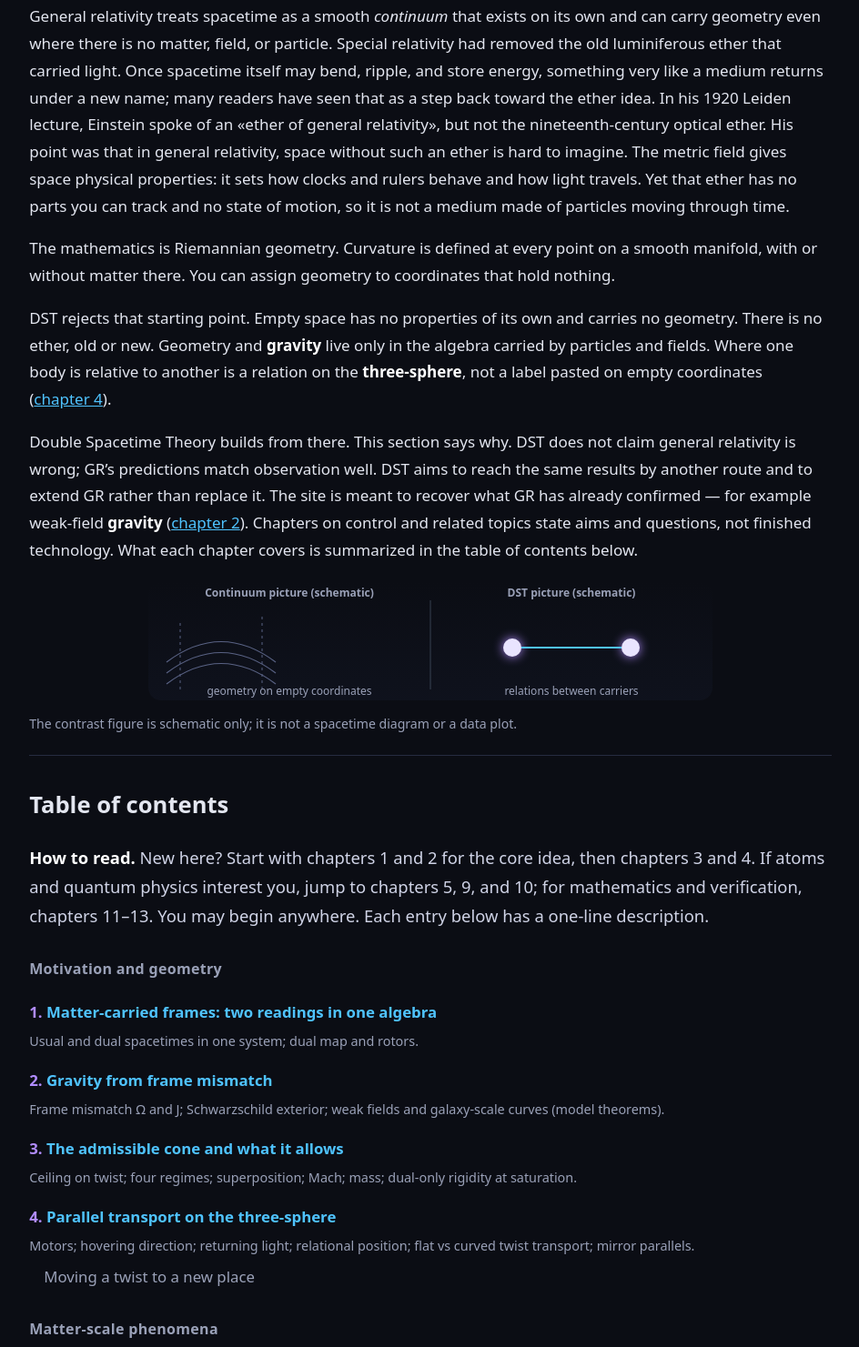
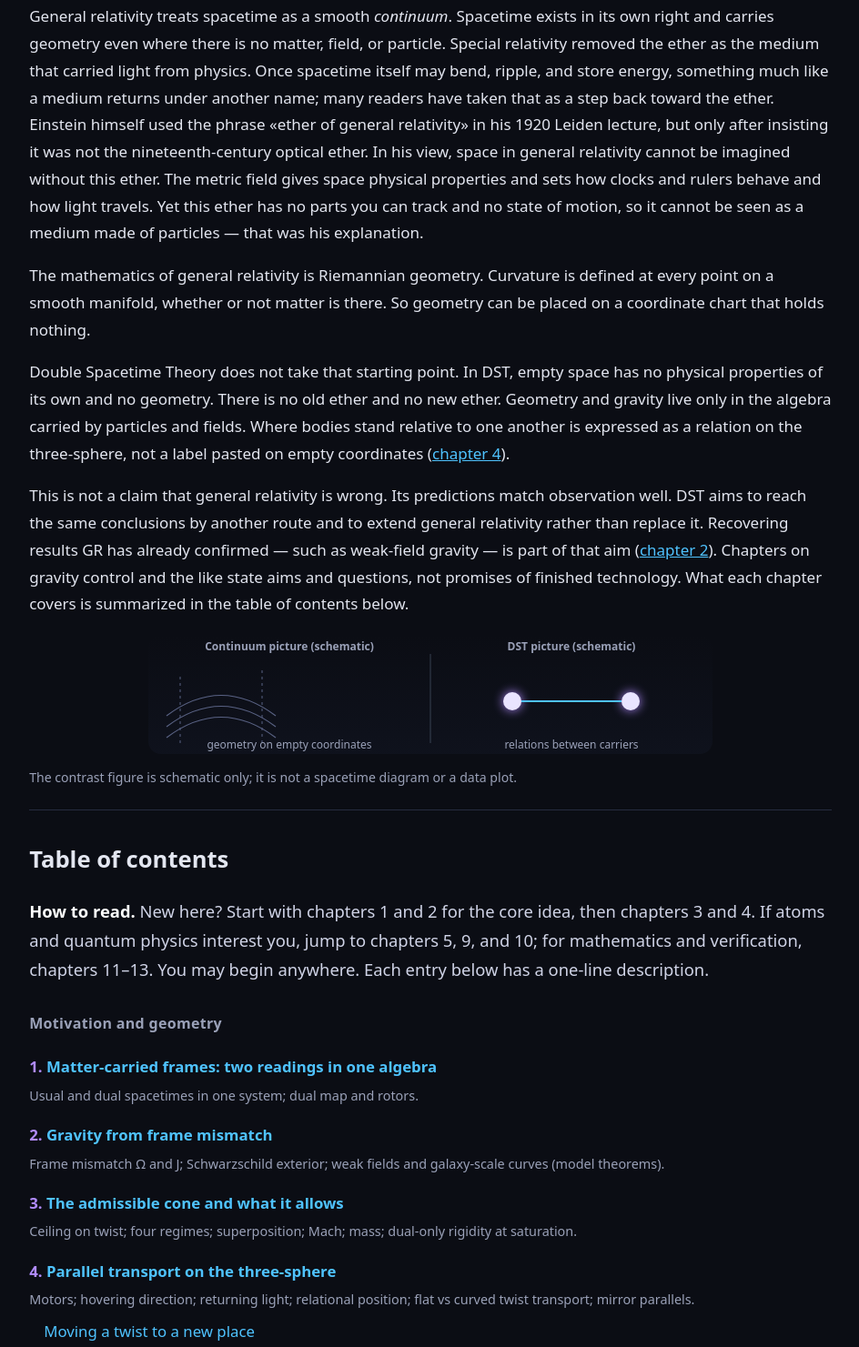
Before and after one commit to hypernumbernet/DstDiophantine, a plain HTML site: page site/index.html in a window 1280 px wide. Shown: the part 943-2424 px from the top of the page at 91% size, without its empty margins (167-1111 px from the left). Drawn offline with Linux system fonts and the light colour scheme.

Commit message:
site: polish index #why JA; style toc sub-links
User-supplied JA paragraphs; sync EN. Sub-TOC links use usual color.

Co-authored-by: hypernumbernet <hypernumbernet@users.noreply.github.com>

```diff
--- a/site/index.html
+++ b/site/index.html
@@ -190,10 +190,10 @@
 
     <section class="intro-section" id="why">
       <h2><span class="en">Why not put curvature on empty spacetime?</span><span class="ja">なぜ「空っぽの時空」に曲率を置かないのか</span></h2>
-      <p><span class="en">General relativity treats spacetime as a smooth <em>continuum</em> that exists on its own and can carry geometry even where there is no matter, field, or particle. Special relativity had removed the old luminiferous ether that carried light. Once spacetime itself may bend, ripple, and store energy, something very like a medium returns under a new name; many readers have seen that as a step back toward the ether idea. In his 1920 Leiden lecture, Einstein spoke of an «ether of general relativity», but not the nineteenth-century optical ether. His point was that in general relativity, space without such an ether is hard to imagine. The metric field gives space physical properties: it sets how clocks and rulers behave and how light travels. Yet that ether has no parts you can track and no state of motion, so it is not a medium made of particles moving through time.</span><span class="ja">一般相対性理論は、時空を滑らかな<em>連続体</em>とみなします。それ自体があって、物質も場も粒子もない場所にも幾何が載る、という世界観です。特殊相対性理論は、光を運ぶ旧エーテルを物理的な媒質として取り除きました。ところが時空そのものを曲げたり波打たせたりできると、別の名前をつけたものの、媒質に似た考え方が戻ってきます。多くの人がこれをエーテルへの後退と受け取ってきました。1920 年のライデン講演で、アインシュタインは「一般相対性理論のエーテル」と言いましたが、19 世紀光学のエーテルとは違う、と述べています。一般相対性理論では、そのようなエーテルなしの空間は想像しにくい、というのが彼の趣旨です。計量場は空間に物理的性質を与え、時計や物差し、光の進み方を決めます。ただし追跡できる部分も運動状態もなく、時間の中を動く粒子からできた媒質とは見なしません。</span></p>
-      <p><span class="en">The mathematics is Riemannian geometry. Curvature is defined at every point on a smooth manifold, with or without matter there. You can assign geometry to coordinates that hold nothing.</span><span class="ja">数学はリーマン幾何学です。滑らかな多様体の各点で曲率が定義され、そこに物質があるかは問いません。<b>座標チャート</b>に何も入っていなくても、そこに幾何を載せられる、という描像です。</span></p>
-      <p><span class="en">DST rejects that starting point. Empty space has no properties of its own and carries no geometry. There is no ether, old or new. Geometry and <b>gravity</b> live only in the algebra carried by particles and fields. Where one body is relative to another is a relation on the <b>three-sphere</b>, not a label pasted on empty coordinates (<a class="ref" href="transport.html#relational-position">chapter&nbsp;4</a>).</span><span class="ja">DST はその出発点を拒みます。空っぽの空間そのものには性質がなく、幾何も載せません。旧エーテルも新エーテルもありません。幾何も<b>引力</b>も、粒子と場が運ぶ代数の中にだけあります。物体どうしの位置は<b>三次元球面</b>上の関係であり、空の座標に貼るラベルではありません（<a class="ref" href="transport.html#relational-position">第&nbsp;4&nbsp;章</a>）。</span></p>
-      <p><span class="en">Double Spacetime Theory builds from there. This section says why. DST does not claim general relativity is wrong; GR’s predictions match observation well. DST aims to reach the same results by another route and to extend GR rather than replace it. The site is meant to recover what GR has already confirmed — for example weak-field <b>gravity</b> (<a class="ref" href="gravity.html#weak-field">chapter&nbsp;2</a>). Chapters on control and related topics state aims and questions, not finished technology. What each chapter covers is summarized in the table of contents below.</span><span class="ja">二重時空理論（DST）はそこから組み立てます。この節は、その理由を述べます。DST が一般相対性理論を誤りだと決めつけるものではありません。一般相対性理論の予言は観測とよく一致しています。DST は同じ結論へ別の道筋でたどり着き、置き換えではなく一般相対性理論を広げることを目指します。このサイトは、すでに確かめられた結果を取り戻すことを想定しています。たとえば弱い場での<b>引力</b>（<a class="ref" href="gravity.html#weak-field">第&nbsp;2&nbsp;章</a>）。制御などに関する章が述べるのは目標や問いであり、完成した技術の約束ではありません。各章で何を扱うかは、下の目次にまとめています。</span></p>
+      <p><span class="en">General relativity treats spacetime as a smooth <em>continuum</em>. Spacetime exists in its own right and carries geometry even where there is no matter, field, or particle. Special relativity removed the ether as the medium that carried light from physics. Once spacetime itself may bend, ripple, and store energy, something much like a medium returns under another name; many readers have taken that as a step back toward the ether. Einstein himself used the phrase «ether of general relativity» in his 1920 Leiden lecture, but only after insisting it was not the nineteenth-century optical ether. In his view, space in general relativity cannot be imagined without this ether. The metric field gives space physical properties and sets how clocks and rulers behave and how light travels. Yet this ether has no parts you can track and no state of motion, so it cannot be seen as a medium made of particles — that was his explanation.</span><span class="ja">一般相対性理論は、時空を滑らかな<em>連続体</em>として扱います。時空はそれ自体として存在し、物質も場も粒子もない場所にまで幾何をもつ、という考え方です。特殊相対性理論は、光を運ぶ媒質としてのエーテルを物理から取り除きました。ところが、時空そのものが曲がり、波打ち、エネルギーを蓄えられるとなると、名前は違っても媒質によく似たものが戻ってきます。これをエーテルへの後戻りと受け取った人は少なくありません。アインシュタイン自身も、1920 年のライデン講演で「一般相対性理論のエーテル」という言葉を使っています。ただし、19 世紀の光学のエーテルとは別物だと断ったうえでのことです。彼の考えでは、一般相対性理論の空間は、このエーテルなしには考えられません。計量場が空間に物理的な性質を与え、時計や物差しの振る舞いや光の進み方を決めるからです。それでも、このエーテルには追いかけられる部分も運動の状態もないので、粒子でできた媒質とは見なせない、というのが彼の説明でした。</span></p>
+      <p><span class="en">The mathematics of general relativity is Riemannian geometry. Curvature is defined at every point on a smooth manifold, whether or not matter is there. So geometry can be placed on a coordinate chart that holds nothing.</span><span class="ja">一般相対性理論の数学はリーマン幾何学です。曲率は滑らかな多様体のすべての点で定義され、そこに物質があるかどうかは問いません。そのため、何も入っていない座標チャートの上にも幾何を載せることができます。</span></p>
+      <p><span class="en">Double Spacetime Theory does not take that starting point. In DST, empty space has no physical properties of its own and no geometry. There is no old ether and no new ether. Geometry and gravity live only in the algebra carried by particles and fields. Where bodies stand relative to one another is expressed as a relation on the three-sphere, not a label pasted on empty coordinates (<a class="ref" href="transport.html#relational-position">chapter&nbsp;4</a>).</span><span class="ja">二重時空理論（DST）は、まさにこの出発点を採りません。DST では、空っぽの空間そのものには物理的な性質がなく、幾何もありません。古いエーテルも新しいエーテルもありません。幾何も引力も、粒子と場が運ぶ代数の中にだけあります。物体どうしの位置も、空の座標に貼るラベルではなく、三次元球面上の関係として表します（<a class="ref" href="transport.html#relational-position">第&nbsp;4&nbsp;章</a>）。</span></p>
+      <p><span class="en">This is not a claim that general relativity is wrong. Its predictions match observation well. DST aims to reach the same conclusions by another route and to extend general relativity rather than replace it. Recovering results GR has already confirmed — such as weak-field gravity — is part of that aim (<a class="ref" href="gravity.html#weak-field">chapter&nbsp;2</a>). Chapters on gravity control and the like state aims and questions, not promises of finished technology. What each chapter covers is summarized in the table of contents below.</span><span class="ja">これは、一般相対性理論が間違っているという主張ではありません。一般相対性理論の予言は観測とよく合っています。DST は、同じ結論に別の道筋からたどり着き、一般相対性理論を置き換えるのではなく広げることを目指しています。弱い場での引力のように、すでに確かめられた結果を取り戻すこともその一つです（<a class="ref" href="gravity.html#weak-field">第&nbsp;2&nbsp;章</a>）。重力の制御などを扱う章で述べるのは目標と問いであって、完成した技術の約束ではありません。各章で何を扱うかは、下の目次にまとめています。</span></p>
       <svg class="fig intro-fig" viewBox="0 0 620 130" role="img" aria-label="Contrast: curved empty grid versus relations between bodies">
         <text class="lbl small" x="155" y="16" text-anchor="middle" font-weight="700"><tspan class="en">Continuum picture (schematic)</tspan><tspan class="ja">連続体の描像（模式）</tspan></text>
         <path d="M20 100 Q80 55 140 100" fill="none" stroke="#596284" stroke-width="1.2"/>
--- a/site/style.css
+++ b/site/style.css
@@ -89,9 +89,9 @@ a.ref{color:var(--usual)}
 .pager .ch-num{font-weight:600}
 .toc-list a:hover{text-decoration:underline}
 .toc-desc{margin:.25rem 0 0;font-size:.9rem;color:var(--mute);font-weight:400}
-.toc-subs{list-style:none;padding:0;margin:.45rem 0 0 1rem;font-size:.9rem}
-.toc-subs a{color:var(--mute);font-weight:500}
-.toc-subs a:hover{color:var(--accent)}
+.toc-subs{list-style:none;padding:0;margin:.45rem 0 0 1rem;font-size:.92rem}
+.toc-subs a{color:var(--usual);font-weight:500;text-decoration:none}
+.toc-subs a:hover{text-decoration:underline;color:var(--accent)}
 .open-disclaimer{background:var(--panel);border:1px solid var(--line);border-radius:14px;padding:1rem 1.2rem;margin:1.5rem 0}
 .pager{display:flex;flex-wrap:wrap;gap:.75rem 1.2rem;justify-content:space-between;align-items:center;padding:.75rem 1.2rem;margin:0 auto;max-width:920px;border-bottom:1px solid var(--line);font-size:.9rem}
 .pager a{color:var(--mute);text-decoration:none}
```
